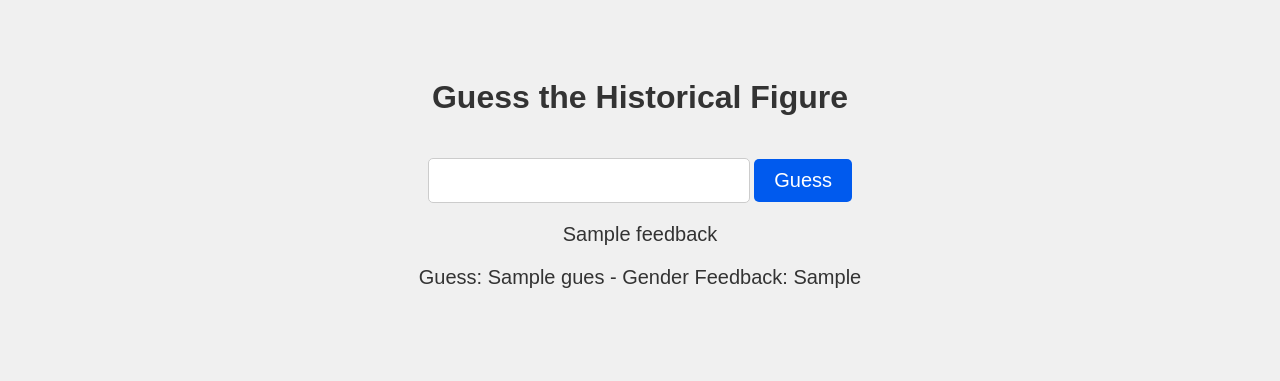
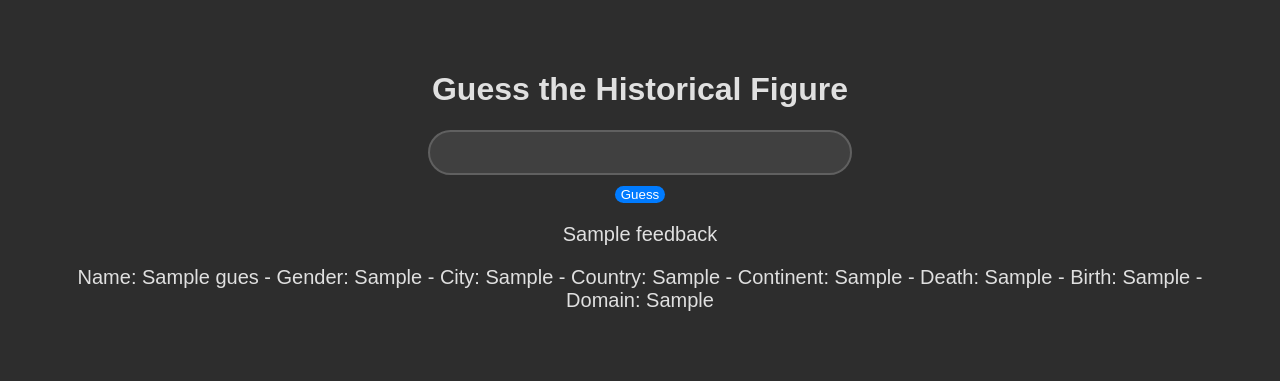
Before and after one commit to yegermaster/Deadle, a Flask app: template app/templates/index.html in a window 1280 px wide. Shown: the top 381 px of the page. Run offline with Flask 3, Linux system fonts and the light colour scheme; the template is opened without the code that fills it: most values are stand-ins (such as "Sample title", 1, 10 or a date in 2020); parts of the project's set-up code (start-up, migrations or seed data) failed here and were passed over.

Commit message:
Added feedback - game kind of playable at this point

```diff
--- a/app/static/css/style.css
+++ b/app/static/css/style.css
@@ -1,36 +1,57 @@
 /* style.css */
 body {
-    font-family: 'Arial', sans-serif;
-    background-color: #f0f0f0;
-    color: #333;
+    font-family: 'Nunito', sans-serif;
+    background-color: #2D2D2D;
+    color: #E0E0E0;
     text-align: center;
     padding: 50px;
+    margin: 0;
 }
 
 input[type="text"] {
-    font-size: 20px;
+    font-size: 18px;
     padding: 10px;
-    width: 300px;
-    margin-top: 20px;
-    border-radius: 5px;
-    border: 1px solid #ccc;
+    width: 80%;
+    max-width: 400px;
+    margin: 10px auto;
+    display: block;
+}
+
+input[type="text"] {
+    background-color: #404040;
+    color: #FFFFFF;
+    border: 2px solid #606060;
+    border-radius: 25px;
 }
 
 button {
-    font-size: 20px;
-    padding: 10px 20px;
-    background-color: #005aee;
-    color: white;
+    background-color: #007BFF;
+    color: #FFFFFF;
     border: none;
-    border-radius: 5px;
+    border-radius: 25px;
     cursor: pointer;
-    margin-top: 20px;
+    transition: background-color 0.3s;
 }
 
 button:hover {
-    background-color: #003eaa;
+    background-color: #0056b3;
 }
 
+guess-history{
+    margin-top: 30px;
+}
+
+guess-history p{
+    background-color: #333333;
+    color: #FFFFFF;
+    padding: 10px;
+    border-radius: 15px;
+    margin: 10px auto;
+    width: 90%;
+    max-width: 600px;
+    box-shadow: 0 4px 8px rgba(0,0,0,0.2);
+
+}
 datalist {
     width: 300px;
 }
@@ -39,3 +60,6 @@ p {
     margin-top: 20px;
     font-size: 20px;
 }
+
+
+@import url('https://fonts.googleapis.com/css2?family=Nunito:wght@400;700&display=swap');
--- a/app/templates/index.html
+++ b/app/templates/index.html
@@ -21,7 +21,14 @@
     {% endif %}
     <div id="guess-history">
         {% for guess in guess_history %}
-            <p>Guess: {{ guess.name }} - Gender Feedback: {{ guess.gender_feedback }}</p>
+            <p>Name: {{ guess.name }}
+                - Gender: {{ guess.gender_feedback }}
+                - City: {{ guess.city_feedback  }}
+                - Country: {{ guess.country_feedback  }}
+                - Continent: {{ guess.continent_feedback  }}
+                - Death: {{ guess.death_feedback  }}
+                - Birth: {{ guess.birth_feedback  }}
+                - Domain: {{ guess.domain_feedback  }}</p>
         {% endfor %}
     </div>
     {% if guess_history|length >= 5 %}
```
Also changed, not shown: app/views.py (+20 -1 lines).
